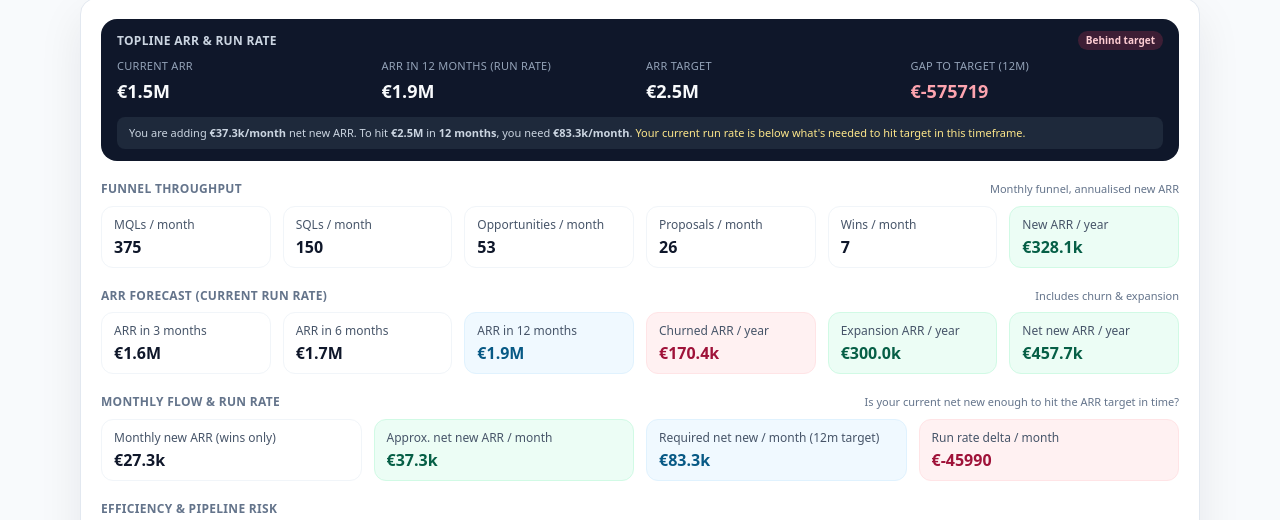
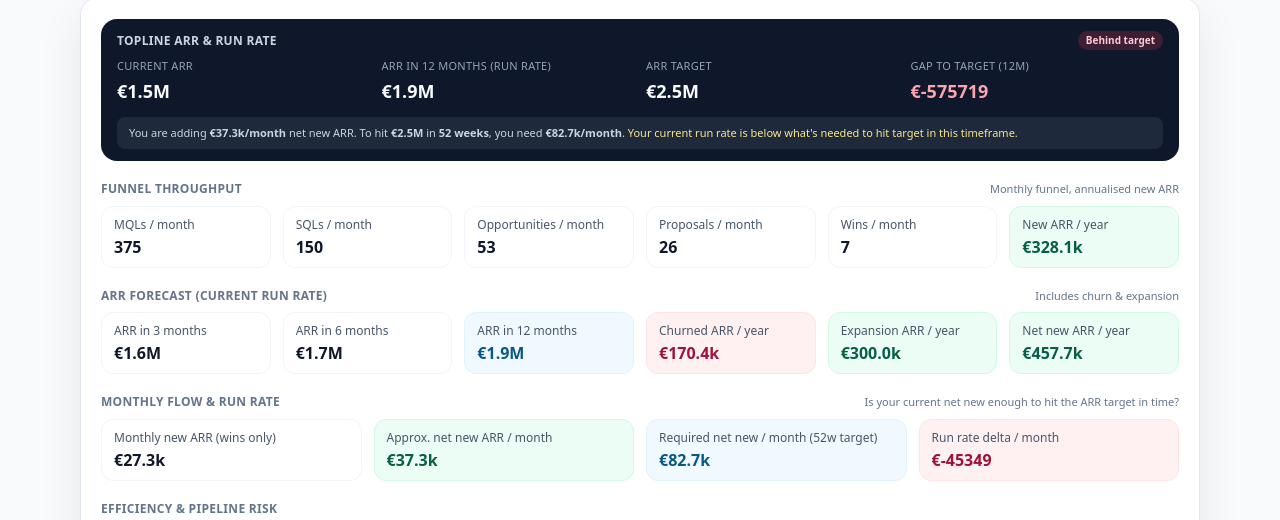
Before and after one commit to powerstephen/saas-throughput-calculator-, a Next.js app: page / in a window 1280 px wide. Shown: the part 126-646 px from the top of the page. Built offline with nearby package versions, Linux system fonts and the light colour scheme.

Commit message:
Change timeframe from months to weeks in ResultsPanel

```diff
--- a/components/ResultsPanel.tsx
+++ b/components/ResultsPanel.tsx
@@ -4,7 +4,7 @@ type Props = {
   result: CalculatorResult;
   currentArr: number;
   targetArr: number;
-  timeframeMonths: number;
+  timeframeWeeks: number;
 };
 
 function formatCurrency(value: number): string {
@@ -23,7 +23,7 @@ export default function ResultsPanel({
   result,
   currentArr,
   targetArr,
-  timeframeMonths,
+  timeframeWeeks,
 }: Props) {
   const { funnel, forecast, efficiency, recommendations } = result;
 
@@ -34,10 +34,12 @@ export default function ResultsPanel({
 
   const arrGap = forecast.projectedArr12m - targetArr;
 
-  // Run-rate logic (timeframe-aware)
-  const months = timeframeMonths > 0 ? timeframeMonths : 12;
+  // Timeframe logic: convert weeks → months (approx)
+  const safeWeeks = timeframeWeeks > 0 ? timeframeWeeks : 1;
+  const monthsEquivalent = safeWeeks / 4.3; // ~4.3 weeks per month
+
   const requiredMonthlyNetNewArr =
-    (targetArr - currentArr) / months;
+    (targetArr - currentArr) / monthsEquivalent;
 
   const runRateDelta =
     forecast.monthlyNetNewArr - requiredMonthlyNetNewArr;
@@ -115,7 +117,7 @@ export default function ResultsPanel({
           </span>{" "}
           in{" "}
           <span className="font-semibold">
-            {months} months
+            {safeWeeks} weeks
           </span>
           , you need{" "}
           <span className="font-semibold">
@@ -227,7 +229,7 @@ export default function ResultsPanel({
             accent={forecast.monthlyNetNewArr >= 0 ? "green" : "red"}
           />
           <MetricTile
-            label={`Required net new / month (${months}m target)`}
+            label={`Required net new / month (${safeWeeks}w target)`}
             value={formatCurrency(requiredMonthlyNetNewArr)}
             accent="blue"
           />
```
